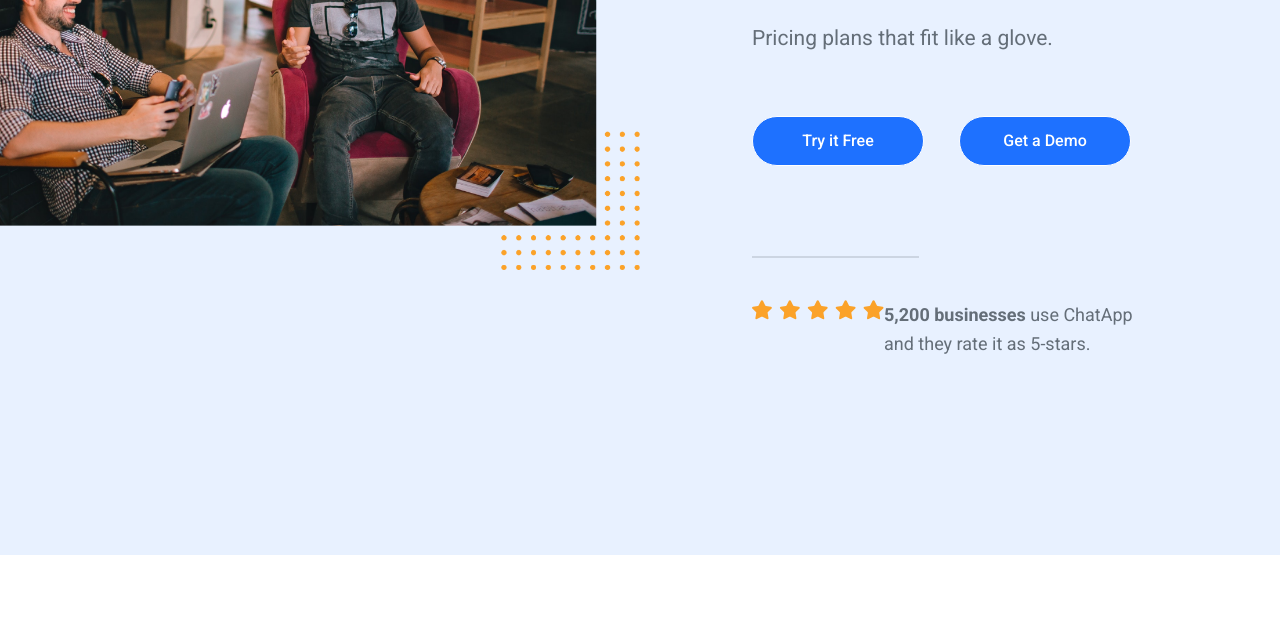
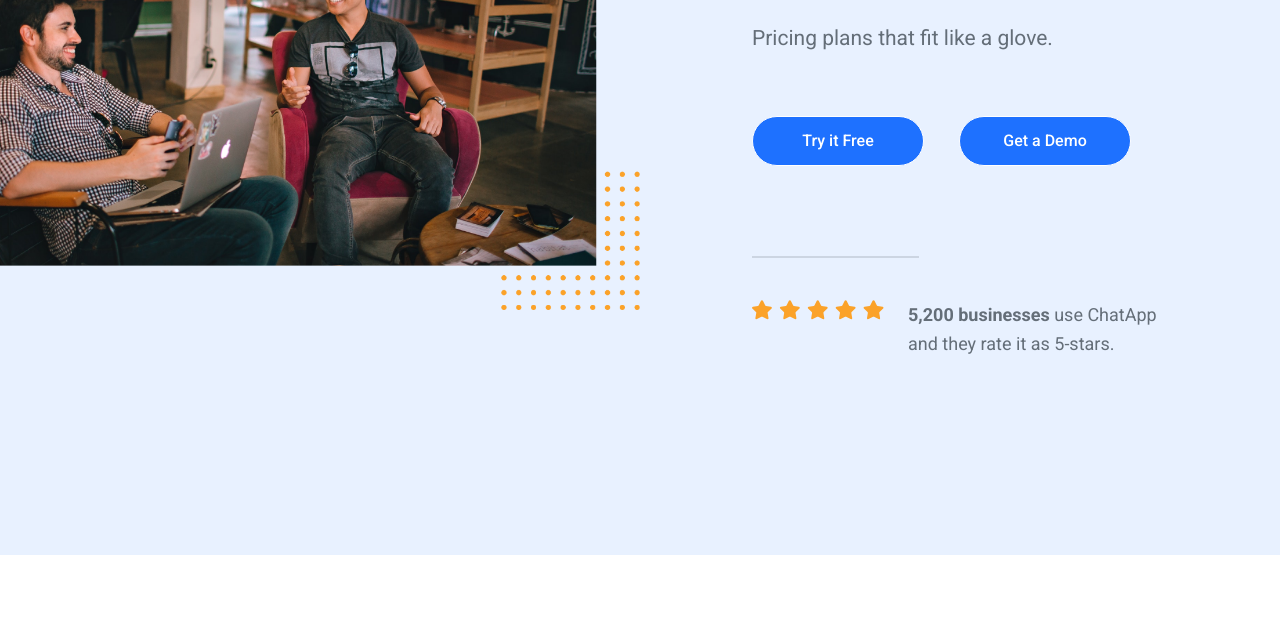
Before and after one commit to mohitgoyat525/Chat-app-page, a plain HTML site: page index.html in a window 1280 px wide. Shown: the part 2322-2945 px from the top of the page. Drawn offline with nearby package versions, Linux system fonts and the light colour scheme.

Commit message:
update-bar-img

```diff
--- a/assets/css/style.css
+++ b/assets/css/style.css
@@ -180,6 +180,10 @@ h3 {
 
 .bar-img {
     left: 0%;
+ top: 5%;
+ bottom: 25%;
+
+
 }
 
 .line {
@@ -243,6 +247,7 @@ h3 {
     line-height: 29.11px;
     text-align: left;
     color: #2B353EB2;
+    padding-left: 24px;
 }
 
 .rate {
```
